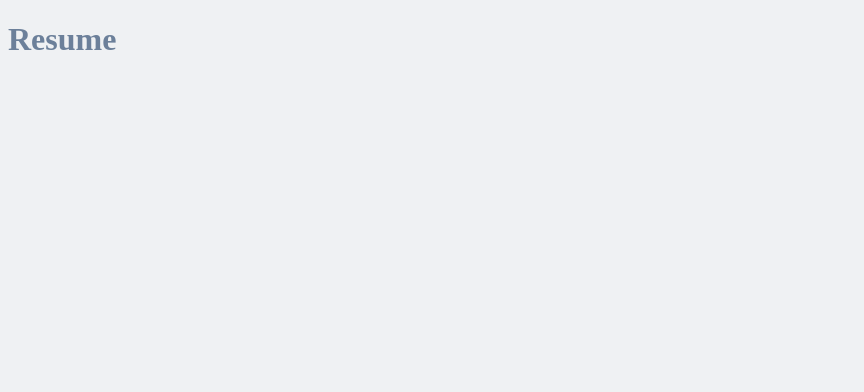
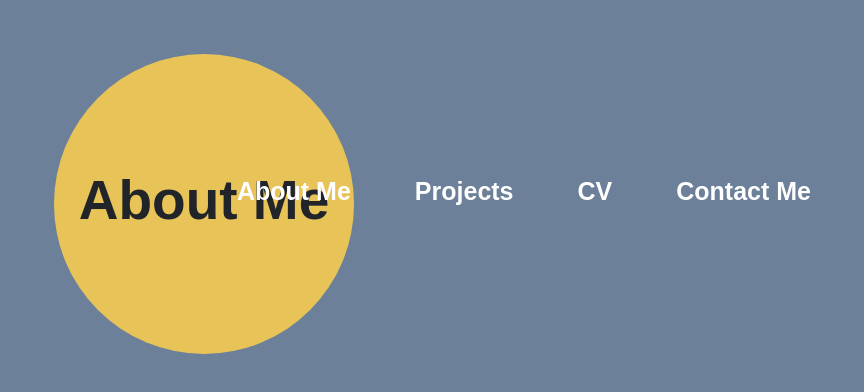
Before and after one commit to Willr-hawkins/William-Hawkins-Profile, a plain HTML site: page index.html in a window 1280 px wide. Shown: the whole page, without its empty margins (0-864 px from the left). Drawn offline with nearby package versions, Linux system fonts and the light colour scheme; a web font is replaced by a local one.

Commit message:
Created index.html and styles.css, added header and navigation

```diff
--- a/css/style.css
+++ b/css/style.css
@@ -1,4 +1,49 @@
 body {
-    background-color: #EFF1F3;
-    color: #6C809A;
+    background-color: #6C809A !important;
+    color: #272727;
+    height: 100%;
+    font-family: 'Edu SA Beginner', sans-serif !important;
 }
+
+/* Header */
+header {
+    display: flex;
+    align-items: center;
+    justify-content: space-between;
+    padding: 10px;
+    margin: 20px;
+}
+
+/* circle header */
+.circle-header {
+    width: 300px;
+    height: 300px;
+    background-color: #E8C458;
+    border-radius: 50%;
+    display: flex;
+    justify-content: center;
+    align-items: center;
+}
+
+/* Text within the circle header */
+.section-header {
+    font-weight: bolder;
+    font-size: 55px;
+    text-align: center;
+}
+
+/* Navbar */
+.navbar {
+    display: flex;
+    gap: 40px;
+    right: 35%;
+}
+
+/* Navbar links */
+.navbar a {
+    text-decoration: none;
+    color: white;
+    font-weight: bold;
+    font-size: 25px;
+    padding: 8px 12px;
+}
--- a/index.html
+++ b/index.html
@@ -4,10 +4,32 @@
     <meta charset="UTF-8">
     <meta name="viewport" content="width=device-width, initial-scale=1.0">
     <title>William Robert Hawkins</title>
-    <!-- CSS -->
-     <link rel="stylesheet" href="css/style.css">
+    <!-- CSS file Link -->
+    <link rel="stylesheet" href="css/style.css">
+    <!-- Google Fonts Link | Edu SA Beginner -->
+    <link rel="preconnect" href="https://fonts.googleapis.com">
+    <link rel="preconnect" href="https://fonts.gstatic.com" crossorigin>
+    <link href="https://fonts.googleapis.com/css2?family=Edu+SA+Beginner:wght@400..700&display=swap" rel="stylesheet">
+    <!-- Bootsrap CSS Link -->
+    <link href="https://cdn.jsdelivr.net/npm/bootstrap@5.3.3/dist/css/bootstrap.min.css" rel="stylesheet"
+        integrity="sha384-QWTKZyjpPEjISv5WaRU9OFeRpok6YctnYmDr5pNlyT2bRjXh0JMhjY6hW+ALEwIH" crossorigin="anonymous">
+    <!-- Bootstrap JavaScript Links -->
+    <script src="https://cdn.jsdelivr.net/npm/@popperjs/core@2.11.8/dist/umd/popper.min.js"
+        integrity="sha384-I7E8VVD/ismYTF4hNIPjVp/Zjvgyol6VFvRkX/vR+Vc4jQkC+hVqc2pM8ODewa9r" crossorigin="anonymous"></script>
+    <script src="https://cdn.jsdelivr.net/npm/bootstrap@5.3.3/dist/js/bootstrap.min.js"
+        integrity="sha384-0pUGZvbkm6XF6gxjEnlmuGrJXVbNuzT9qBBavbLwCsOGabYfZo0T0to5eqruptLy" crossorigin="anonymous"></script>
 </head>
 <body>
-    <h1>Resume</h1>
+    <header>
+        <div class="circle-header ms-4 mt-4">
+            <h1 class="section-header">About Me</h1>
+        </div>
+        <div class="navbar">
+            <a href="">About Me</a>
+            <a href="">Projects</a>
+            <a href="">CV</a>
+            <a href="">Contact Me</a>
+        </div>
+    </header>
 </body>
 </html>
```
